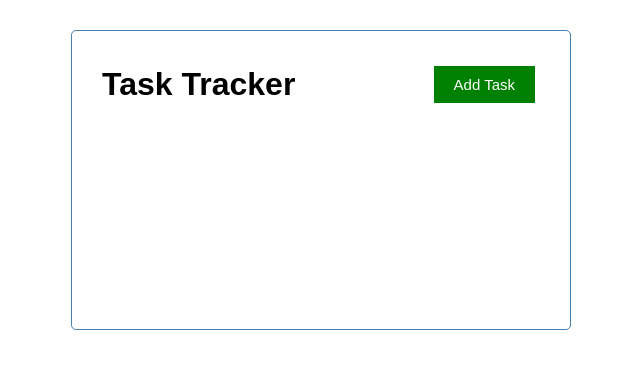
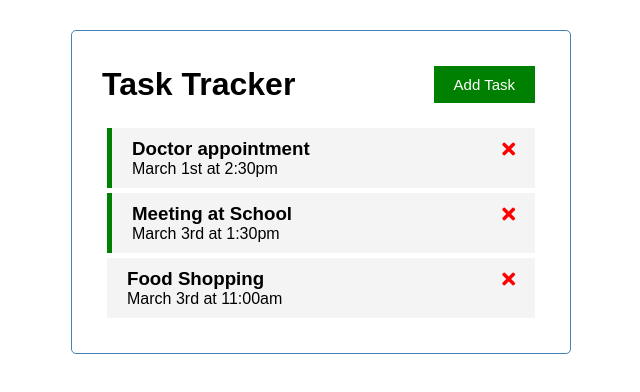
Before and after one commit to AlanBar13/vuejs-task-tracker, a Vue app: page / in a window 1280 px wide. Shown: the top 392 px of the page, without its empty margins (319-959 px from the left). Built offline with nearby package versions, Linux system fonts and the light colour scheme.

Commit message:
Added task view with delete

```diff
--- a/public/index.html
+++ b/public/index.html
@@ -5,6 +5,7 @@
     <meta http-equiv="X-UA-Compatible" content="IE=edge">
     <meta name="viewport" content="width=device-width,initial-scale=1.0">
     <link rel="icon" href="<%= BASE_URL %>favicon.ico">
+    <link rel="stylesheet" href="https://cdnjs.cloudflare.com/ajax/libs/font-awesome/5.15.3/css/all.min.css" referrerpolicy="no-referrer" />
     <title><%= htmlWebpackPlugin.options.title %></title>
   </head>
   <body>
--- a/src/App.vue
+++ b/src/App.vue
@@ -1,16 +1,53 @@
 <template>
   <div class="container">
     <Header title="Task Tracker" />
+    <Tasks @delete-task="deleteTask" :tasks="tasks" />
   </div>
 </template>
 
 <script>
 import Header from './components/Header.vue'
+import Tasks from './components/Tasks.vue'
 
 export default {
   name: 'App',
   components: {
-    Header
+    Header,
+    Tasks
+  },
+  data() {
+    return {
+      tasks: []
+    }
+  },
+  methods: {
+    deleteTask(id){
+      if(confirm('Do you want to delete?')){
+        this.tasks = this.tasks.filter((task) => task.id !== id)
+      }
+    }
+  },
+  created() {
+    this.tasks = [
+      {
+        id: 1,
+        text: "Doctor appointment",
+        day: "March 1st at 2:30pm",
+        reminder: true
+      },
+      {
+        id: 2,
+        text: "Meeting at School",
+        day: "March 3rd at 1:30pm",
+        reminder: true
+      },
+      {
+        id: 3,
+        text: "Food Shopping",
+        day: "March 3rd at 11:00am",
+        reminder: false
+      },
+    ]
   }
 }
 </script>
--- /dev/null
+++ b/src/components/Task.vue
@@ -0,0 +1,43 @@
+<template>
+    <div :class="[task.reminder ? 'reminder' : '', 'task']">
+        <h3>{{ task.text }} <i @click="onDelete(task.id)" class="fas fa-times"></i></h3>
+        <p>{{ task.day }}</p>
+    </div>
+</template>
+
+<script>
+export default {
+    name: 'Task',
+    props: {
+        task: Object
+    },
+    methods: {
+        onDelete(id){
+            this.$emit('delete-task', id)
+        }
+    }
+}
+</script>
+
+<style scoped>
+    .fas {
+        color: red
+    }
+
+    .task {
+        background: #f4f4f4;
+        margin: 5px;
+        padding: 10px 20px;
+        cursor: pointer;
+    }
+
+    .task.reminder {
+        border-left: 5px solid green;
+    }
+
+    .task h3 {
+        display: flex;
+        align-items: center;
+        justify-content: space-between;
+    }
+</style>
--- /dev/null
+++ b/src/components/Tasks.vue
@@ -0,0 +1,20 @@
+<template>
+    <div :key="task.id" v-for="task in tasks">
+        <Task @delete-task="$emit('delete-task', task.id)" :task="task" />
+    </div>
+</template>
+
+<script>
+import Task from './Task.vue'
+
+export default {
+    name: 'Tasks',
+    props: {
+        tasks: Array
+    },
+    components: {
+        Task
+    },
+    emits: ['delete-task']
+}
+</script>
```
